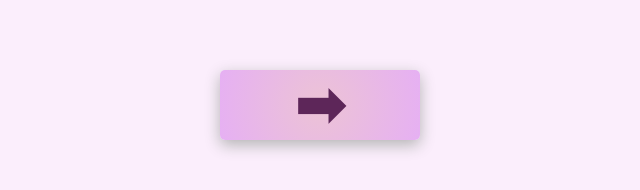
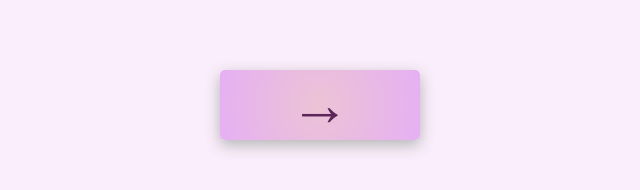
Before and after one commit to Nicoleta-Bors/Food_Engine, a plain HTML site: page pages/products/products.html in a window 1280 px wide. Shown: the part 544-734 px from the top of the page, 320-960 px from the left. Drawn offline with Linux system fonts and the light colour scheme.

Commit message:
This 100% is last

```diff
--- a/pages/products/products.html
+++ b/pages/products/products.html
@@ -35,7 +35,7 @@
           <!-- <li>Produs</li> -->
         </ul>
 
-        <button class="button button-next">➡</button>
+        <button class="button button-next">→</button>
       </div>
     </main>
     <script src="./products.js"></script>
```
